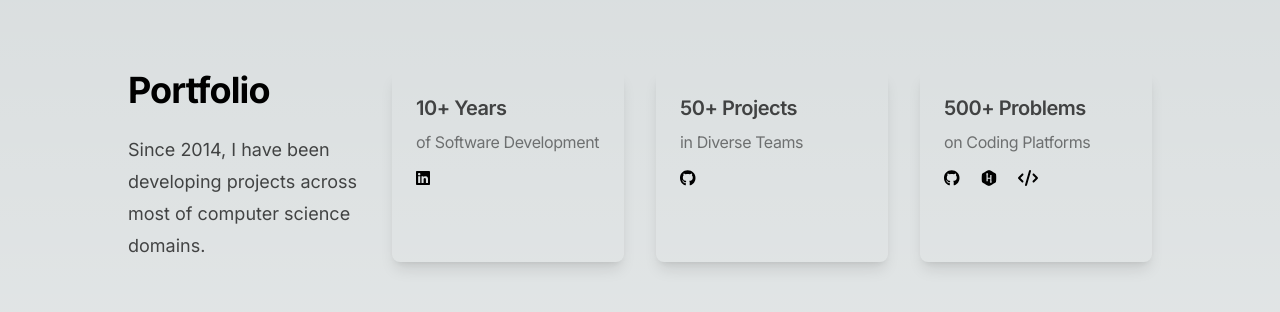
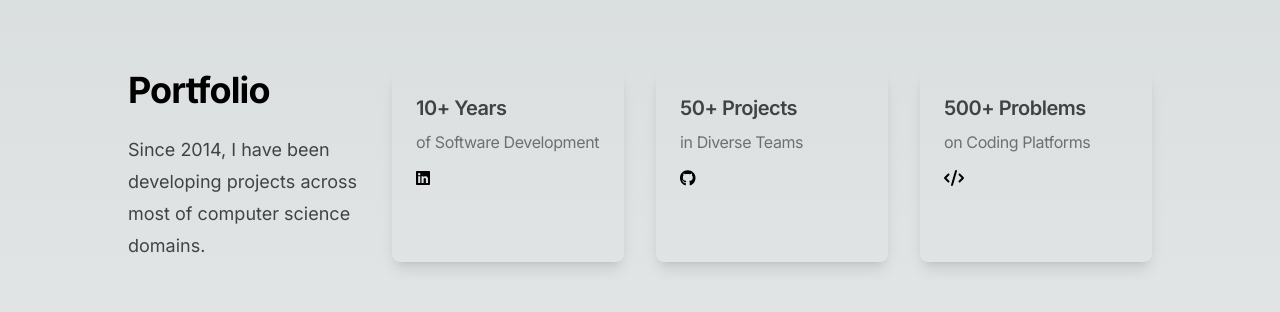
Before and after one commit to msskzx/fossilfolio, a Next.js app: page / in a window 1280 px wide. Shown: the part 218-530 px from the top of the page. Built offline with nearby package versions, Linux system fonts and the light colour scheme.

Commit message:
added animated cards

```diff
--- /dev/null
+++ b/app/animatedCard.tsx
@@ -0,0 +1,56 @@
+// components/AnimatedCard.tsx
+"use client"; // Ensure this line is at the top
+
+import React, { useEffect, useState } from 'react';
+import { IconDefinition } from '@fortawesome/fontawesome-svg-core';
+import { FontAwesomeIcon } from '@fortawesome/react-fontawesome';
+
+interface AnimatedCardProps {
+    targetNumber: number;
+    title: string;
+    desc: string;
+    link: string;
+    icon: IconDefinition;
+}
+
+const AnimatedCard: React.FC<AnimatedCardProps> = ({ targetNumber, title, desc, link, icon }) => {
+    const [currentNumber, setCurrentNumber] = useState(0);
+
+    useEffect(() => {
+        let start = 0;
+        const increment = targetNumber / 250;
+        const interval = setInterval(() => {
+            start += increment;
+            if (start >= targetNumber) {
+                clearInterval(interval);
+                start = targetNumber;
+            }
+            setCurrentNumber(Math.floor(start));
+        }, 10);
+
+        return () => clearInterval(interval); // Cleanup interval on component unmount
+    }, [targetNumber]);
+
+    return (
+        <div className="shadow-lg rounded-lg overflow-hidden">
+            <div className="p-6">
+                <h2 className="text-xl tracking-tight font-semibold mb-2 opacity-70">
+                    {currentNumber + title}
+                </h2>
+                <p className="tracking-tight opacity-50 mb-3">{desc}</p>
+                <div className="size-7">
+                    <a
+                        href={link}
+                        target="_blank"
+                        rel="noopener noreferrer"
+                        className="hover:opacity-80 transition-colors"
+                    >
+                        <FontAwesomeIcon icon={icon} />
+                    </a>
+                </div>
+            </div>
+        </div>
+    );
+};
+
+export default AnimatedCard;
--- /dev/null
+++ b/app/links.tsx
@@ -0,0 +1,45 @@
+import { IconDefinition } from '@fortawesome/fontawesome-svg-core';
+import {
+    faGithub,
+    faLinkedin,
+    faHackerrank,
+} from '@fortawesome/free-brands-svg-icons'
+
+import {
+    faCode,
+} from '@fortawesome/free-solid-svg-icons';
+
+interface Link {
+    name: string;
+    url: string;
+    icon: IconDefinition;
+    desc: string;
+}
+
+export const links: { [key: string]: Link } = {
+    linkedin:
+    {
+        name: 'Linkedin',
+        url: 'https://linkedin.com/in/msskzx',
+        icon: faLinkedin,
+        desc: 'Same things i said here but more blue.',
+    },
+    github: {
+        name: 'GitHub',
+        url: 'https://github.com/msskzx',
+        icon: faGithub,
+        desc: 'Explore through all my public projects.',
+    },
+    hackerrank: {
+        name: 'HackerRank',
+        url: 'https://hackerrank.com/profile/msskzx',
+        icon: faHackerrank,
+        desc: 'Enjoy the sight of ordinary certificates.',
+    },
+    leetcode: {
+        name: 'LeetCode',
+        url: 'https://leetcode.com/msskzx',
+        icon: faCode,
+        desc: 'Nothing to see here but in O(1).',
+    }
+};
--- a/app/page.tsx
+++ b/app/page.tsx
@@ -1,10 +1,7 @@
 import Image from "next/image";
 import { FontAwesomeIcon } from '@fortawesome/react-fontawesome'
 import {
-  faGithub,
-  faLinkedin,
   faReact,
-  faHackerrank,
   faDocker,
   faPython,
   faJava,
@@ -13,16 +10,18 @@ import {
 } from '@fortawesome/free-brands-svg-icons'
 import {
   faC,
-  faCode,
 } from '@fortawesome/free-solid-svg-icons';
+
+import AnimatedCard from './animatedCard';
+import { links } from './links'
 
 const meh = {
   name: 'Muhammad Khattab',
   role: 'Software Engineer',
   intro: 'Since 2014, I have been developing projects across most of computer science domains.',
-  years: '10+ Years',
-  projects: '50+ Projects',
-  problems: '500+ Problems',
+  years: { val: 10, title: '+ Years', desc: 'of Software Development' },
+  projects: { val: 50, title: '+ Projects', desc: 'in Diverse Teams' },
+  problems: { val: 500, title: '+ Problems', desc: 'on Coding Platforms' },
   url: '/',
   imageUrl: '/meh.jpg',
 }
@@ -82,39 +81,6 @@ const highlights = [
   }
 ]
 
-const myLinks = {
-  github: 'https://github.com/msskzx',
-  linkedin: 'https://linkedin.com/in/msskzx/',
-  leetcode: 'https://leetcode.com/msskzx/',
-  hackerrank: 'https://hackerrank.com/profile/msskzx',
-  codeforces: 'https://codeforces.com/profile/mssk',
-  problems: 'https://github.com/msskzx/problem-solvn',
-}
-
-const links = [
-  {
-    name: 'Linkedin',
-    url: 'https://linkedin.com/in/msskzx',
-    icon: faLinkedin,
-    desc: 'Same things i said here but more blue.',
-  }, {
-    name: 'GitHub',
-    url: 'https://github.com/msskzx',
-    icon: faGithub,
-    desc: 'Explore through all my public projects.',
-  }, {
-    name: 'HackerRank',
-    url: 'https://hackerrank.com/profile/msskzx',
-    icon: faHackerrank,
-    desc: 'Enjoy the sight of ordinary certificates.',
-  }, {
-    name: 'LeetCode',
-    url: 'https://leetcode.com/msskzx',
-    icon: faCode,
-    desc: 'Nothing to see here but in O(1).',
-  },
-]
-
 export default function Home() {
   return (
     <main className="flex min-h-screen flex-col items-center justify-between p-24">
@@ -145,76 +111,13 @@ export default function Home() {
             </p>
           </div>
           <div className="grid gap-x-8 gap-y-12 sm:grid-cols-2 lg:grid-cols-3 sm:gap-y-16 xl:col-span-3">
-            <div className="shadow-lg rounded-lg full-rounded overflow-hidden">
-              <div className="p-6">
-                <h2 className="text-xl font-semibold mb-2 tracking-tight opacity-70">{meh.years}</h2>
-                <p className="tracking-tight opacity-50 mb-3">of Software Development</p>
-                <div className="size-7">
-                  <a
-                    href={myLinks.linkedin}
-                    target="_blank"
-                    rel="noopener noreferrer"
-                    className="hover:opacity-80 transition-colors"
-                  >
-                    <FontAwesomeIcon icon={faLinkedin} />
-                  </a>
-                </div>
-              </div>
-            </div>
-            <div className="shadow-lg rounded-lg overflow-hidden">
-              <div className="p-6">
-                <h2 className="text-xl tracking-tight font-semibold mb-2 opacity-70">{meh.projects}</h2>
-                <p className="tracking-tight opacity-50 mb-3">in Diverse Teams</p>
-                <div className="size-7">
-                  <a
-                    href={myLinks.github}
-                    target="_blank"
-                    rel="noopener noreferrer"
-                    className="hover:opacity-80 transition-colors"
-                  >
-                    <FontAwesomeIcon icon={faGithub} />
-                  </a>
-                </div>
-              </div>
-            </div>
-            <div className="shadow-lg rounded-lg overflow-hidden">
-              <div className="p-6">
-                <h2 className="text-xl tracking-tight font-semibold mb-2 opacity-70">500+ Problems</h2>
-                <p className=" tracking-tight opacity-50 mb-3">on Coding Platforms</p>
-                <div className="grid sm:grid-cols-5 lg:col-span-3">
-                  <div className="size-7">
-                    <a
-                      href={myLinks.problems}
-                      target="_blank"
-                      rel="noopener noreferrer"
-                      className="hover:opacity-80 transition-colors"
-                    >
-                      <FontAwesomeIcon icon={faGithub} />
-                    </a>
-                  </div>
-                  <div className="size-7">
-                    <a
-                      href={myLinks.hackerrank}
-                      target="_blank"
-                      rel="noopener noreferrer"
-                      className="hover:opacity-80 transition-colors"
-                    >
-                      <FontAwesomeIcon icon={faHackerrank} />
-                    </a>
-                  </div>
-                  <div className="size-7">
-                    <a
-                      href={myLinks.leetcode}
-                      target="_blank"
-                      rel="noopener noreferrer"
-                      className="hover:opacity-80 transition-colors"
-                    >
-                      <FontAwesomeIcon icon={faCode} />
-                    </a>
-                  </div>
-                </div>
-              </div>
-            </div>
+
+            <AnimatedCard targetNumber={meh.years.val} title={meh.years.title} desc={meh.years.desc} link={links.linkedin.url} icon={links.linkedin.icon} />
+
+            <AnimatedCard targetNumber={meh.projects.val} title={meh.projects.title} desc={meh.projects.desc} link={links.github.url} icon={links.github.icon} />
+
+            <AnimatedCard targetNumber={meh.problems.val} title={meh.problems.title} desc={meh.problems.desc} link={links.leetcode.url} icon={links.leetcode.icon} />
+
           </div>
         </div>
       </div>
@@ -286,7 +189,7 @@ export default function Home() {
 
       <div className="mb-32 grid text-center lg:mb-0 lg:w-full lg:max-w-5xl sm:grid-cols-2 lg:grid-cols-4 lg:text-left">
 
-        {links.map((link) => (
+        {Object.values(links).map((link) => (
           <a
             key={link.name}
             href={link.url}
```
